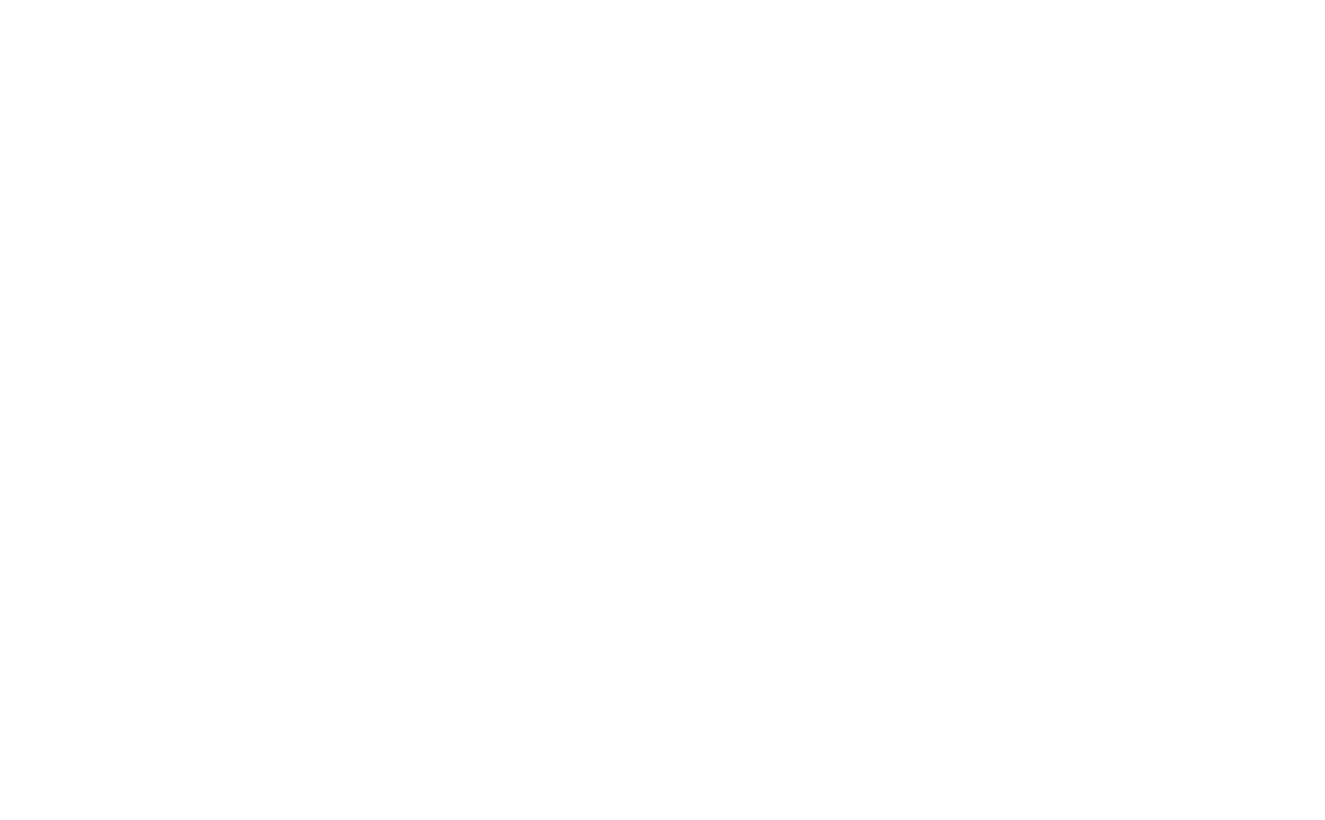
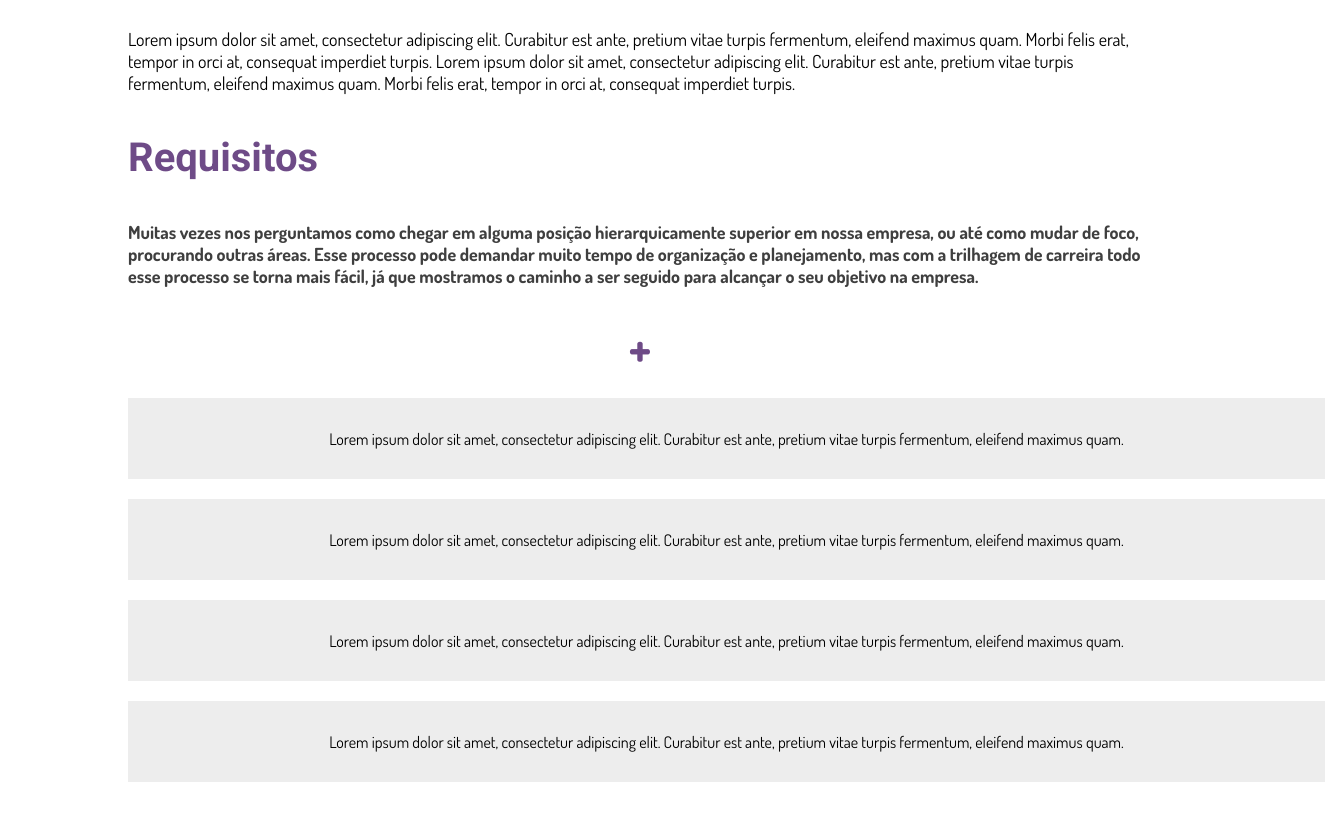
Before and after one commit to joaovictorpacheco/initzero, a React (Create React App) app: page /etapas in a window 1280 px wide. Shown: the part 460-1280 px from the top of the page, 1325 px wide, since content can reach past the window. Before the commit the page ends 800 px from the top, so only its background shows below. Built offline with nearby package versions, Linux system fonts and the light colour scheme.

Commit message:
Etapas Adicionada

```diff
--- a/src/index.js
+++ b/src/index.js
@@ -10,6 +10,7 @@
 import { Home } from './pages/Home/home';
 import { Areas } from './pages/Areas/areas';
 import { Portal } from './pages/Portal/portal';
+import { Etapas } from './pages/Etapas/etapas';
 
 const routing = (
   <Router>
@@ -21,6 +22,7 @@
         <Route exact path='/teste' component={Teste}/>
         <Route exact path='/areas' component={Areas}/>
         <Route exact path='/portal' component={Portal}/>
+        <Route exact path='/etapas' component={Etapas}/>
       </Switch>
     </div>
   </Router>
--- /dev/null
+++ b/src/pages/Etapas/etapas.css
@@ -0,0 +1,129 @@
+@import url('https://fonts.googleapis.com/css2?family=Dosis:wght@400;700&family=Roboto:wght@300;400;700&display=swap%27');
+
+
+.banner{
+    width:100%;
+    height:378px;
+    background: linear-gradient(90deg, rgba(40,10,60,1) 0%, rgba(65,30,90,1) 54%, rgba(110,75,135,1) 100%);
+    display: flex;
+
+}
+.imagem-area{
+    background: url(../../assets/img/area.png) no-repeat ;
+    background-size: cover;
+    height: 100%;
+    width: 500px;
+
+
+
+}
+
+
+.titulo-banner h1{
+    color: #ff1100;
+    font-size: 60px;
+    font-family: 'Roboto', sans-serif;
+    display: flex;
+    align-items: center;
+
+
+}
+
+.paragrafo{
+    width: 80%;
+    height: 200px;
+    margin: auto;
+
+}
+.paragrafo p{
+    font-size: 18px;
+    background-color: #ffff;
+    margin-top: 40px;
+
+}
+
+.texto-info{
+    width: 800px;
+    height: 180px;
+
+    margin-top: 40px;
+
+
+}
+
+.texto-inf h1 {
+    color: #6E4B87;
+    font-size: 40px;
+    font-family: 'Roboto', sans-serif;
+    display: flex;
+    margin-top: 40px;
+
+}
+.texto-inf h2 {
+    font-size: 18px;
+    display: flex;
+    margin-top: 40px;
+    color: #3F3F3F;
+
+}
+.requisitos{
+    width: 100%;
+    height: 150px;
+    display: flex;
+    justify-content: center;
+}
+.requisitos h1{
+    color: #6E4B87;
+    margin-top: auto;
+    font-size: 50px;
+}
+.box{
+    background-color: rgb(255, 255, 255);
+    width: 80%;
+    height: 500px;
+    margin: auto;
+    justify-content: space-between;
+
+
+
+
+
+}
+.box1{
+    width: 1197px;
+    height: 81px;
+    background-color: #EDEDED;
+    margin-top: 20px;
+    display: flex;
+    align-items: center;
+    justify-content: center;
+}
+.box2{
+    width: 1197px;
+    height: 81px;
+    background-color: #EDEDED;
+    margin-top: 20px;
+    display: flex;
+    align-items: center;
+    justify-content: center;
+
+}
+.box3{
+    width: 1197px;
+    height: 81px;
+    background-color: #EDEDED;
+    margin-top: 20px;
+    display: flex;
+    align-items: center;
+    justify-content: center;
+}
+
+.box4{
+    width: 1197px;
+    height: 81px;
+    background-color: #EDEDED;
+    margin-top: 20px;
+    display: flex;
+    align-items: center;
+    justify-content: center;
+}
--- /dev/null
+++ b/src/pages/Etapas/etapas.js
@@ -0,0 +1,55 @@
+import React from 'react';
+import './etapas.css';
+import Header from '../../components/Header';
+
+
+export const Etapas = () => {
+    return(
+        <>
+            <Header/>
+            <main>
+                <div className="banner">
+
+                    <div className="titulo-banner">
+                        <h1>
+                            Etapas
+                        </h1>
+
+                    </div>
+                </div>
+                <div className="paragrafo">
+                        <p>Lorem ipsum dolor sit amet, consectetur adipiscing elit. Curabitur est ante, pretium vitae turpis fermentum, eleifend maximus quam. Morbi felis erat, tempor in orci at, consequat imperdiet turpis.  Lorem ipsum dolor sit amet, consectetur adipiscing elit. Curabitur est ante, pretium vitae turpis fermentum, eleifend maximus quam. Morbi felis erat, tempor in orci at, consequat imperdiet turpis.  </p>
+                    <div className="texto-inf">
+                        <h1>Requisitos</h1>
+                        <h2>
+                        Muitas vezes nos perguntamos como chegar em alguma posição hierarquicamente superior em nossa empresa, ou até como mudar de foco, procurando outras áreas. Esse processo pode demandar muito tempo de organização e planejamento, mas com a trilhagem de carreira todo esse processo se torna mais fácil, já que mostramos o caminho a ser seguido para alcançar o seu objetivo na empresa.
+                        </h2>
+
+                    </div>
+                </div>
+                <div className="requisitos">
+                    <h1>+</h1>
+                </div>
+
+                <section className="box">
+
+                    <div className="box1">
+                        <p>Lorem ipsum dolor sit amet, consectetur adipiscing elit. Curabitur est ante, pretium vitae turpis fermentum, eleifend maximus quam. </p>
+                    </div>
+                    <div className="box2">
+                        <p>Lorem ipsum dolor sit amet, consectetur adipiscing elit. Curabitur est ante, pretium vitae turpis fermentum, eleifend maximus quam. </p>
+                    </div>
+                    <div className="box3">
+                        <p>Lorem ipsum dolor sit amet, consectetur adipiscing elit. Curabitur est ante, pretium vitae turpis fermentum, eleifend maximus quam. </p>
+                    </div>
+                    <div className="box4">
+                        <p>Lorem ipsum dolor sit amet, consectetur adipiscing elit. Curabitur est ante, pretium vitae turpis fermentum, eleifend maximus quam. </p>
+                    </div>
+                </section>
+
+            </main>
+        </>
+    )
+}
+
+export default Etapas
--- a/src/pages/Portal/portal.css
+++ b/src/pages/Portal/portal.css
@@ -7,6 +7,8 @@
     background: linear-gradient(90deg, rgba(40,10,60,1) 0%, rgba(65,30,90,1) 54%, rgba(110,75,135,1) 100%);
     margin-right: auto;
     margin-left: auto;
+    justify-content: center;
+    align-items: center;
 
 }
 
@@ -14,18 +16,17 @@
     color: #ff0000;
     font-size: 40px;
     font-family: 'Roboto', sans-serif;
-    position: relative;
-    margin-left: 350px;
-    margin-top: 40px;
+    display: flex;
+    justify-content: center;
+    justify-content: flex-start;
 
 }
 .texto-ban h2{
     color: rgb(255, 255, 255);
     font-size: 40px;
     font-family: 'Roboto', sans-serif;
-    position: relative;
-    margin-left: 380px;
-    margin-top: 50px;
+    display: flex;
+    justify-content: flex-end;
 
 }
 .texto{
@@ -80,12 +81,13 @@
     color:#fff; /* Cor da Fonte */
 }
 .container-vagas{
-    height: auto;
+    justify-content: space-between;
+
 }
 .container{
     background-color: rgb(255, 255, 255);
     width: 80%;
-    height: 300px;
+    height: 190px;
     margin: auto;
     display: flex;
     align-items: center;
@@ -116,7 +118,7 @@
 .container2{
     background-color: rgb(255, 255, 255);
     width: 80%;
-    height: 90px;
+    height: 140px;
     margin: auto;
     display: flex;
     align-items: center;
@@ -143,3 +145,33 @@
     width: 285px;
     height: 92px;
 }
+.container3{
+    background-color: rgb(255, 255, 255);
+    width: 80%;
+    height: 150px;
+    margin: auto;
+    display: flex;
+    align-items: center;
+    justify-content: center;
+    justify-content: space-between ;
+}
+.vagas9{
+    background-color: #F2F2F2;
+    width: 285px;
+    height: 92px;
+}
+.vagas10{
+    background-color: #F2F2F2;
+    width: 285px;
+    height: 92px;
+}
+.vagas11{
+    background-color: #F2F2F2;
+    width: 285px;
+    height: 92px;
+}
+.vagas12{
+    background-color: #F2F2F2;
+    width: 285px;
+    height: 92px;
+}
--- a/src/pages/Portal/portal.js
+++ b/src/pages/Portal/portal.js
@@ -93,6 +93,9 @@
 
                         <div className="vagas8">
 
+                        </div>
+
+
                     </div>
 
                     <div className="container3">
@@ -111,7 +114,7 @@
 
                         <div className="vagas12">
 
-                        </div>
+
 
                     </div>
 
```
